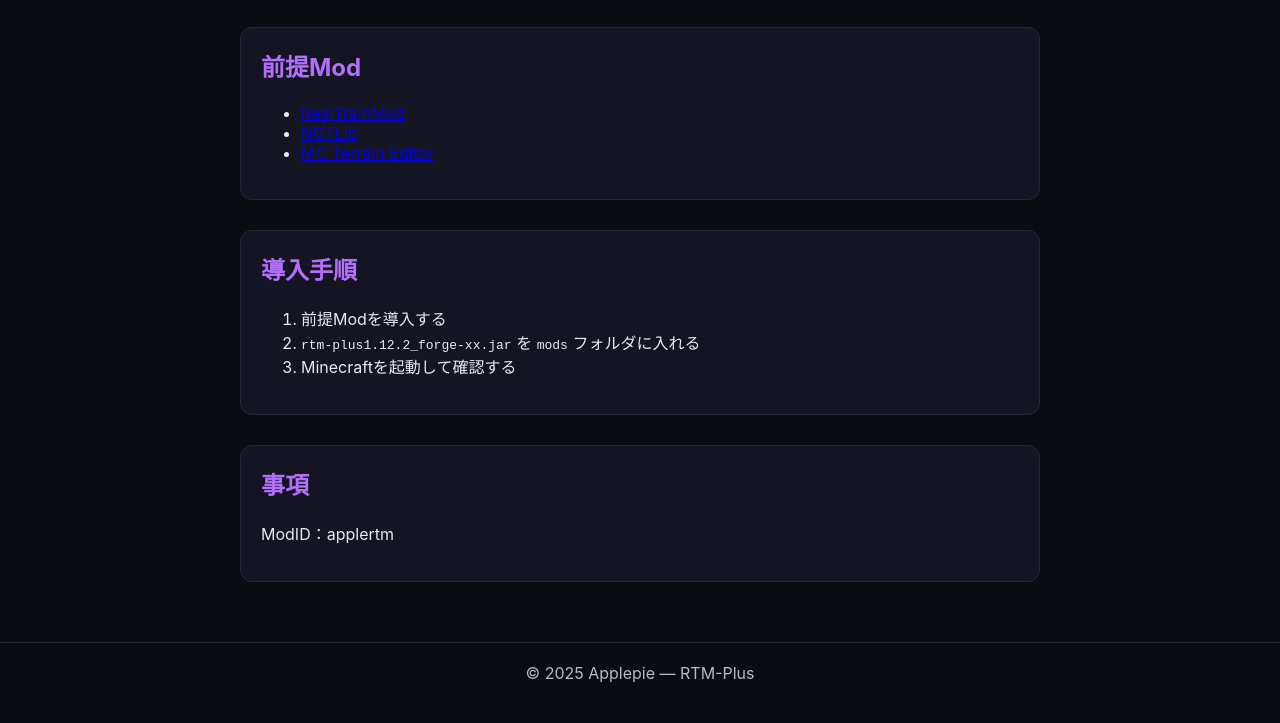
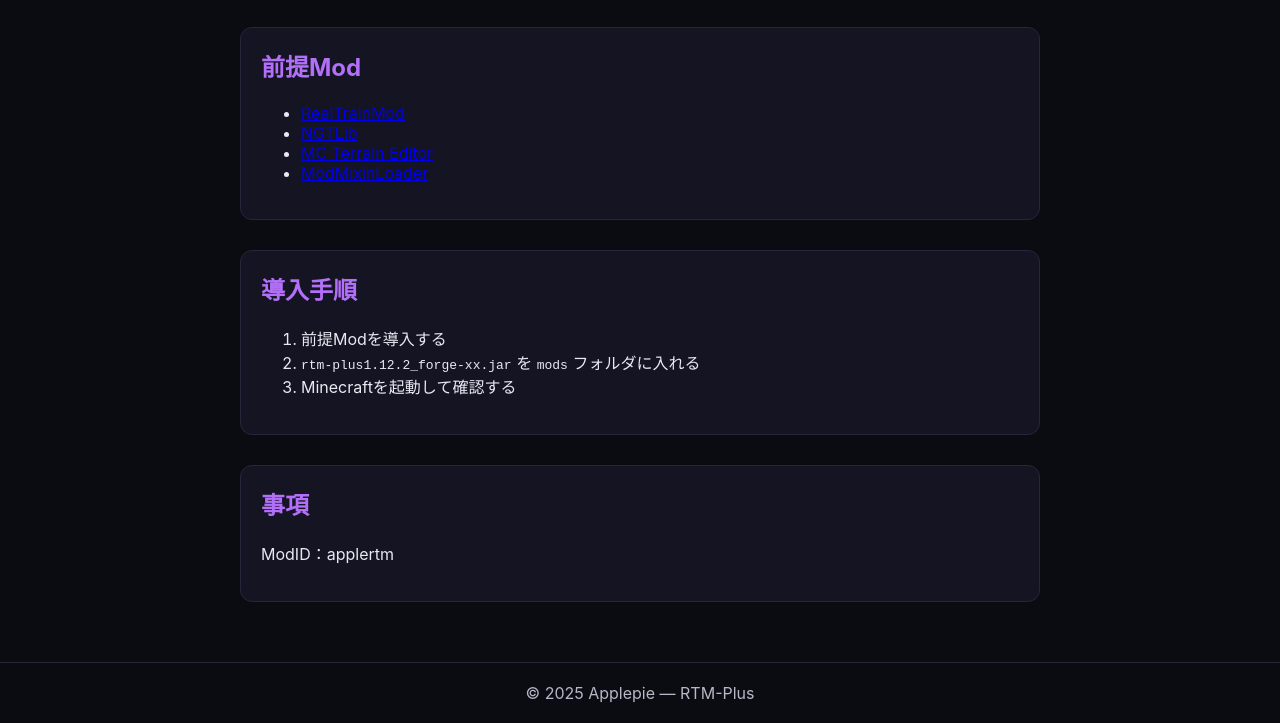
Before and after one commit to ringo-1234/Applepie-site, a plain HTML site: page rtm-plus/usage.html in a window 1280 px wide. Shown: the part 202-925 px from the top of the page. Drawn offline with Linux system fonts and the light colour scheme.

Commit message:
Update usage.html

```diff
--- a/rtm-plus/usage.html
+++ b/rtm-plus/usage.html
@@ -83,7 +83,7 @@
         <h2>前提Mod</h2>
         <ul>
           <li>
-            <a href="https://www.curseforge.com/minecraft/mc-mods/realtrainmod"
+            <a href="https://www.curseforge.com/minecraft/mc-mods/realtrainmod"https://www.curseforge.com/minecraft/mc-mods/modmixinloader/files/4623751
               >RealTrainMod</a
             >
           </li>
@@ -96,6 +96,11 @@
             <a
               href="https://www.curseforge.com/minecraft/mc-mods/mc-terrain-editor"
               >MC Terrain Editor</a
+            >
+          </li>
+                    <li>
+            <a href="https://www.curseforge.com/minecraft/mc-mods/modmixinloader/files/4623751"
+              >ModMixinLoader</a
             >
           </li>
         </ul>
```
